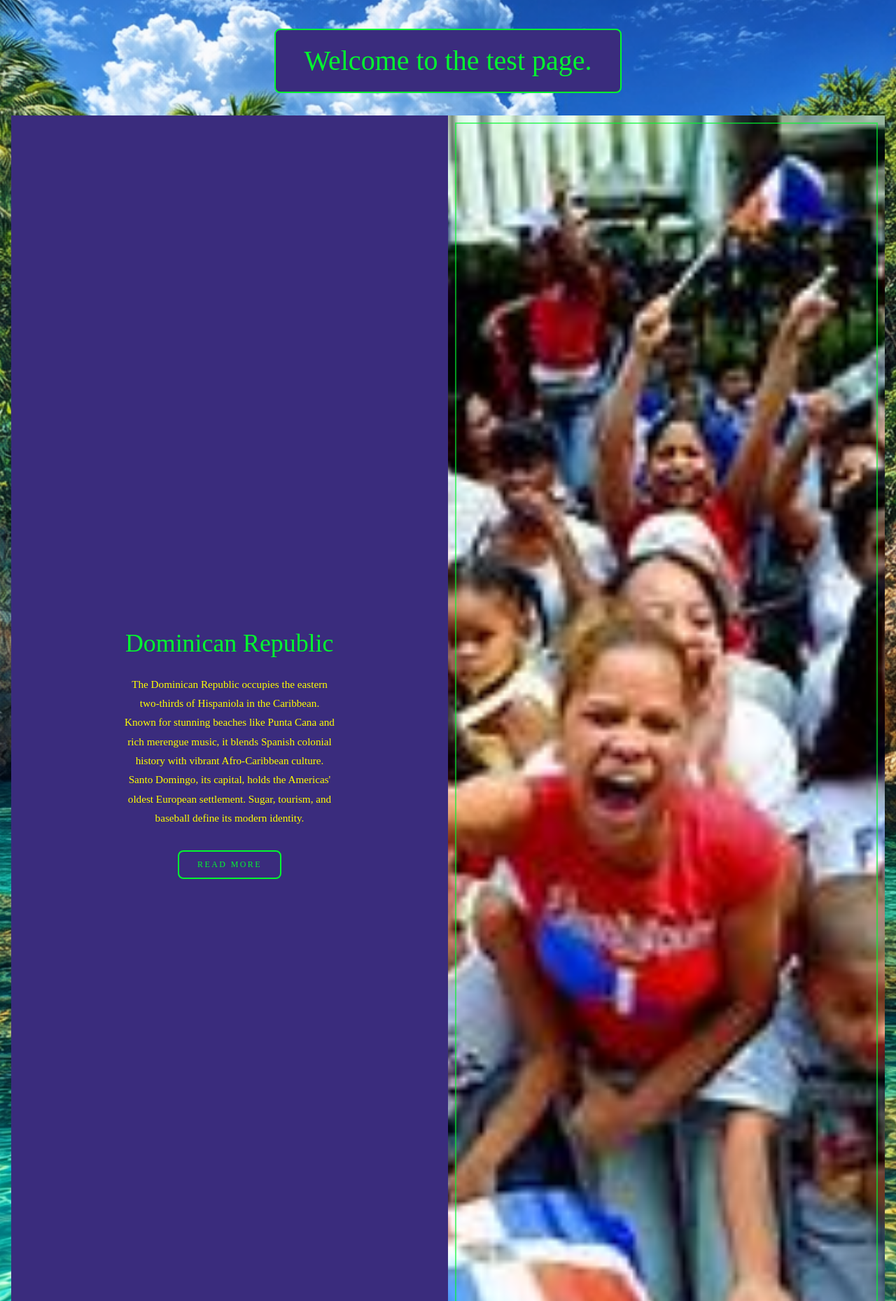
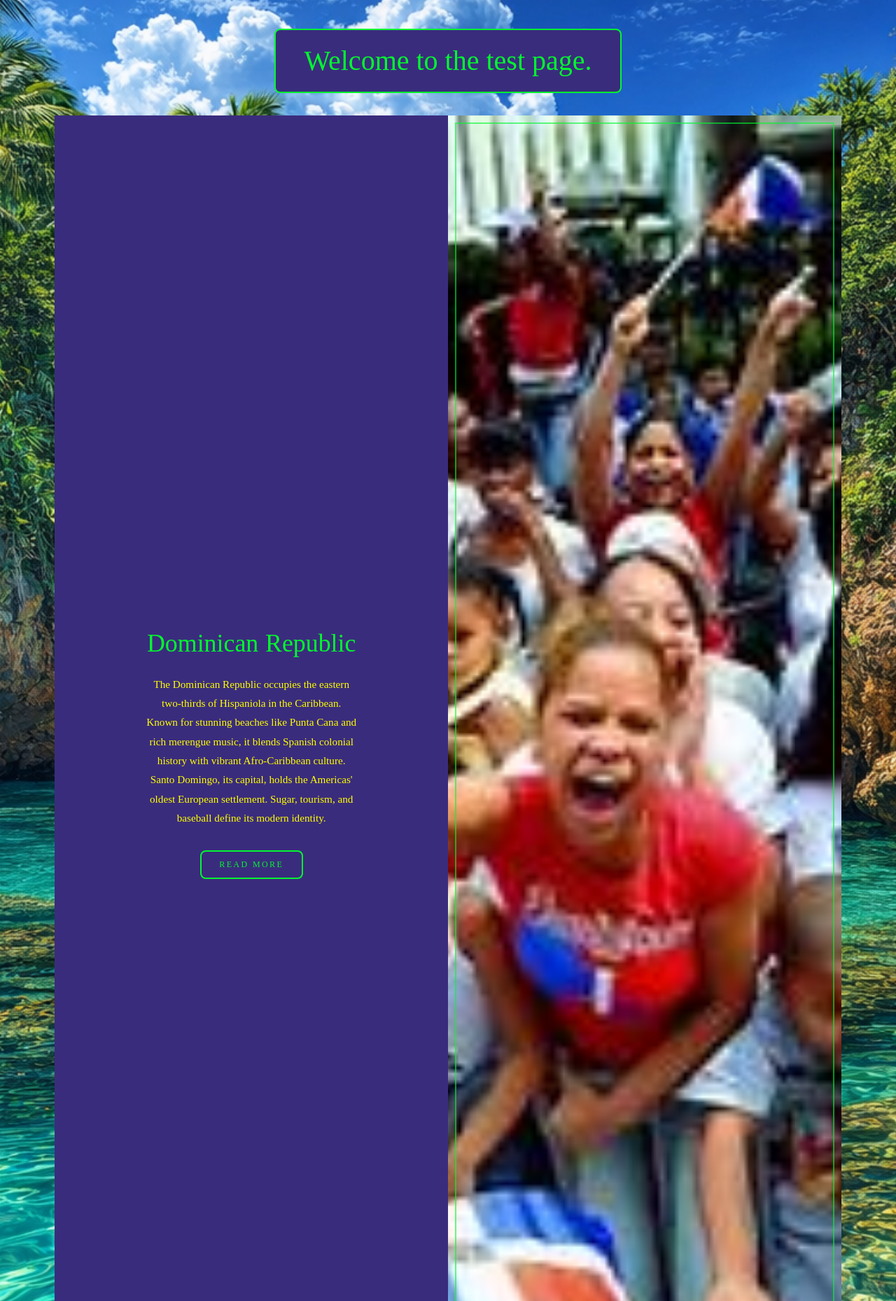
Before and after one commit to Richard-L4/Las-Islas, a Django app: template las_islas_es/templates/index.html in a window 1280 px wide. Shown: the part 61-1920 px from the top of the page at 70% size. Run offline with Django 5.2, Linux system fonts and the light colour scheme; the template is opened without the code that fills it, so the values that code supplies are empty; parts of the project's set-up code (start-up, migrations or seed data) failed here and were passed over.

Commit message:
change home page image sizes

```diff
--- a/las_islas_es/static/CSS/las-islas-es.css
+++ b/las_islas_es/static/CSS/las-islas-es.css
@@ -768,7 +768,7 @@ footer {
 
 #carouselExample .carousel-inner img {
   width: 100%;
-  height: 520px;
+  height: 60vh;
   object-fit: cover;
   object-position: center;
   display: block;
@@ -973,9 +973,9 @@ footer {
 /* ── Fix main constraining full-width children ── */
 main > #carouselWrapper,
 main > .reveal-card {
-  width: 100%;
+  width: 90%;
   max-width: 100%;
-  align-self: stretch;
+  align-self: center;
 }
 
 /* ── Carousel spacing between reveal cards ── */
```
